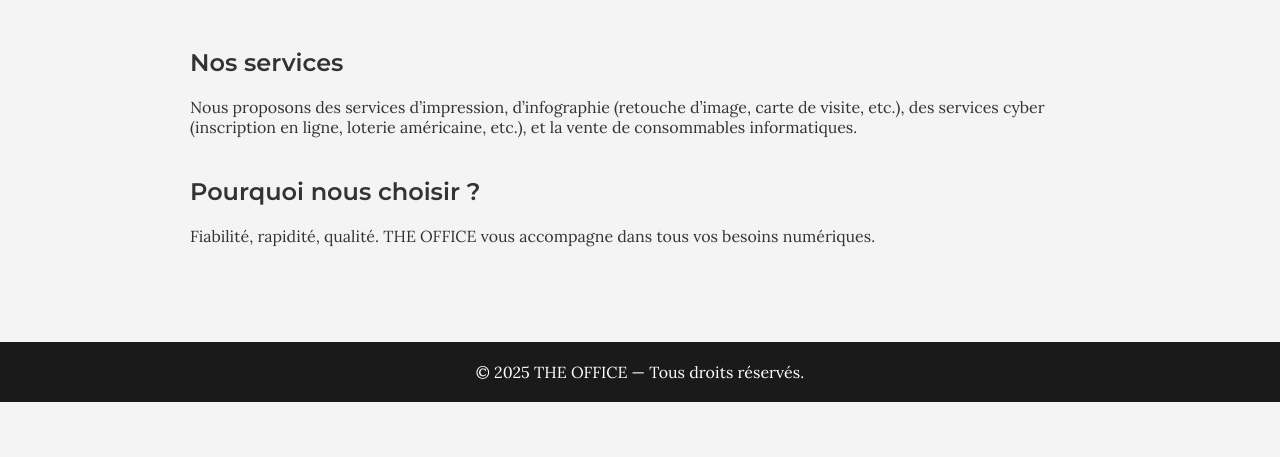
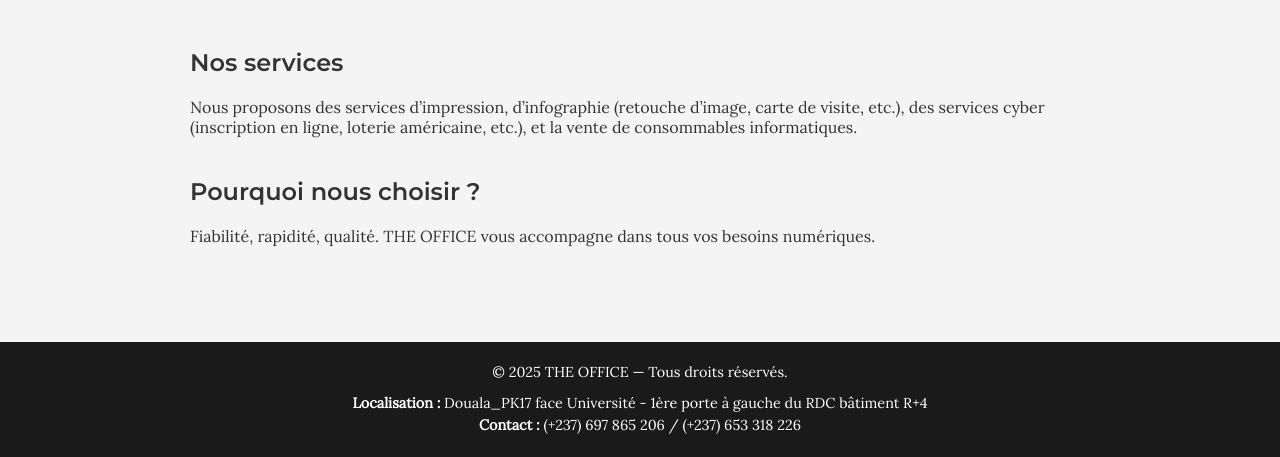
Before and after one commit to THEOFFICE237/the-office, a plain HTML site: page index.html in a window 1280 px wide. Shown: the part 613-1070 px from the top of the page. Before the commit the page ends 1015 px from the top, so only its background shows below. Drawn offline with Linux system fonts and the light colour scheme.

Commit message:
Update index.html

```diff
--- a/index.html
+++ b/index.html
@@ -77,6 +77,11 @@
       text-align: center;
       padding: 20px;
       margin-top: 50px;
+      font-size: 0.9em;
+      line-height: 1.5em;
+    }
+    footer .contact-info {
+      margin-top: 10px;
     }
   </style>
 </head>
@@ -106,6 +111,10 @@
 
   <footer>
     &copy; 2025 THE OFFICE — Tous droits réservés.
+    <div class="contact-info">
+      <strong>Localisation :</strong> Douala_PK17 face Université - 1ère porte à gauche du RDC bâtiment R+4<br />
+      <strong>Contact :</strong> (+237) 697 865 206 / (+237) 653 318 226
+    </div>
   </footer>
 </body>
 </html>
```
